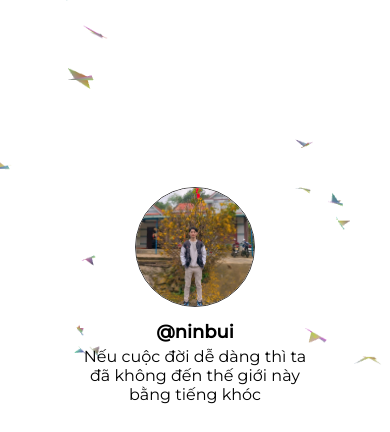
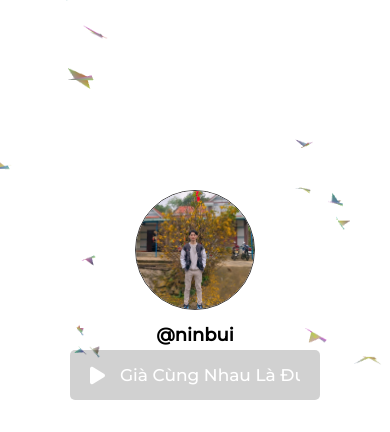
Before and after one commit to nincode2907/introMyself, a plain HTML site: page index.html in a window 390 px wide. Shown: the top 432 px of the page. Drawn offline with nearby package versions, Linux system fonts and the light colour scheme; animation ran at ten frames a second.

Commit message:
add song section

```diff
--- a/assets/css/style.css
+++ b/assets/css/style.css
@@ -1,4 +1,8 @@
 @import url("https://fonts.googleapis.com/css2?family=Montserrat:ital,wght@0,300;0,400;0,500;1,400;1,600&display=swap");
+:root {
+  --song_name: "Già Cùng Nhau Là Được";
+}
+
 * {
   padding: 0;
   margin: 0;
@@ -35,16 +39,97 @@ body {
   margin-bottom: 10px;
 }
 
-.infor .author {
+.author {
   font-size: 18px;
   font-weight: 600;
   font-family: "Montserrat", sans-serif;
   margin-bottom: 4px;
 }
 
-.infor .bio {
+.bio {
   font-size: 16px;
   font-family: "Montserrat", sans-serif;
+}
+
+.music {
+  font-size: 17px;
+  font-weight: 500;
+  font-family: "Montserrat", sans-serif;
+  display: flex;
+  align-items: center;
+  border-radius: 5px;
+  padding: 15px 40px 15px 70px;
+  margin: 0 50px;
+  background-color: rgba(0, 0, 0, 0.18);
+  color: #fff;
+  text-align: left;
+  position: relative;
+  transition: all 0.2s ease;
+}
+
+.music::before {
+  content: "\f04b";
+  position: absolute;
+  left: 28px;
+  color: #fff;
+  font-size: 20px;
+  font-family: "FontAwesome";
+  cursor: pointer;
+  transition: all 0.2s ease;
+}
+
+.music--playing.music::before {
+  content: "\f04c";
+}
+
+.song_button {
+  position: absolute;
+  left: 0;
+  height: 100px;
+  width: 60px;
+}
+
+.song_name {
+  overflow: hidden;
+  width: 100%;
+  height: 20px;
+  position: relative;
+}
+
+.song_name::before {
+  content: var(--song_name);
+  position: absolute;
+  width: 100%;
+  height: 100%;
+  left: 0;
+  transition: all 1s ease;
+}
+
+.song_name::after {
+  content: var(--song_name);
+  position: absolute;
+  width: 100%;
+  height: 100%;
+  right: -320px;
+  transition: all 1s ease;
+}
+
+.music--playing .song_name::before,
+.music--playing .song_name::after {
+  animation: nameAni 8s linear infinite;
+  animation-delay: 1s;
+}
+
+@keyframes nameAni {
+  0% {
+    transform: translateX(0);
+  }
+  75% {
+    transform: translateX(-320px);
+  }
+  100% {
+    transform: translateX(-320px);
+  }
 }
 
 .link {
@@ -102,25 +187,56 @@ body {
 
 @media screen and (max-width: 768px) {
   .wrapper {
-    width: 420px;
+    width: 500px;
   }
 }
 
 @media screen and (max-width: 600px) {
   .wrapper {
-    width: 360px;
+    width: 440px;
+  }
+
+  .music {
+    padding: 15px 30px 15px 60px;
+    margin: 0 20px;
   }
 }
 
 @media screen and (max-width: 500px) {
   .wrapper {
-    width: 320px;
+    width: 400px;
+  }
+
+  .music {
+    padding: 15px 20px 15px 50px;
+    margin: 0 20px;
+  }
+
+  .music::before {
+    left: 20px;
+  }
+
+  .song_name::before,
+  .song_name::after {
+    width: 120%;
+  }
+
+  @keyframes nameAni {
+    0% {
+      transform: translateX(0);
+    }
+    75% {
+      transform: translateX(-280px);
+    }
+    100% {
+      transform: translateX(-280px);
+    }
   }
 }
 
 @media screen and (max-width: 400px) {
   .wrapper {
-    width: 260px;
+    width: 320px;
   }
 }
 
@@ -131,6 +247,6 @@ body {
   }
 
   .wrapper {
-    width: 240px;
+    width: 290px;
   }
 }
--- a/assets/js/main.js
+++ b/assets/js/main.js
@@ -19,3 +19,20 @@ if (day % 3 == 0) {
 } else {
     particlesJS("particles-js", (day % 3 == 1) ? Particles.polygon : Particles.snow);
 }
+
+//play music
+const music = document.querySelector(".music");
+const song = document.getElementById("song");
+music.addEventListener("click", () => {
+    if (music.classList.contains("music--playing")) {
+        music.classList.remove("music--playing");
+        song.pause();
+    } else {
+        music.classList.add("music--playing");
+        song.play();
+    }
+})
+
+song.addEventListener("ended", () => {
+    music.classList.remove("music--playing");
+})
--- a/index.html
+++ b/index.html
@@ -9,6 +9,7 @@
       src="https://kit.fontawesome.com/8bab96838f.js"
       crossorigin="anonymous"
     ></script>
+    <link rel="shortcut icon" href="#" />
     <link rel="stylesheet" href="./assets/css/style.css" />
   </head>
   <body>
@@ -16,9 +17,19 @@
       <div class="infor">
         <img src="./assets/img/avatar.jpg" alt="avatar" id="avatar" />
         <p class="author">@ninbui</p>
-        <p class="bio">
+        <!-- <p class="bio">
           Nếu cuộc đời dễ dàng thì ta đã không đến thế giới này bằng tiếng khóc
-        </p>
+        </p> -->
+        <span class="music">
+          <audio id="song">
+            <source
+              src="./assets/music/Gia Cung Nhau La Duoc - Tung TeA_ PC_ Vo.mp3"
+              type="audio/mpeg"
+            />
+          </audio>
+          <div class="song_button"></div>
+          <div class="song_name"></div>
+        </span>
       </div>
       <div class="link">
         <ul class="link__list">
```
Also changed, not shown: 1 other file.
